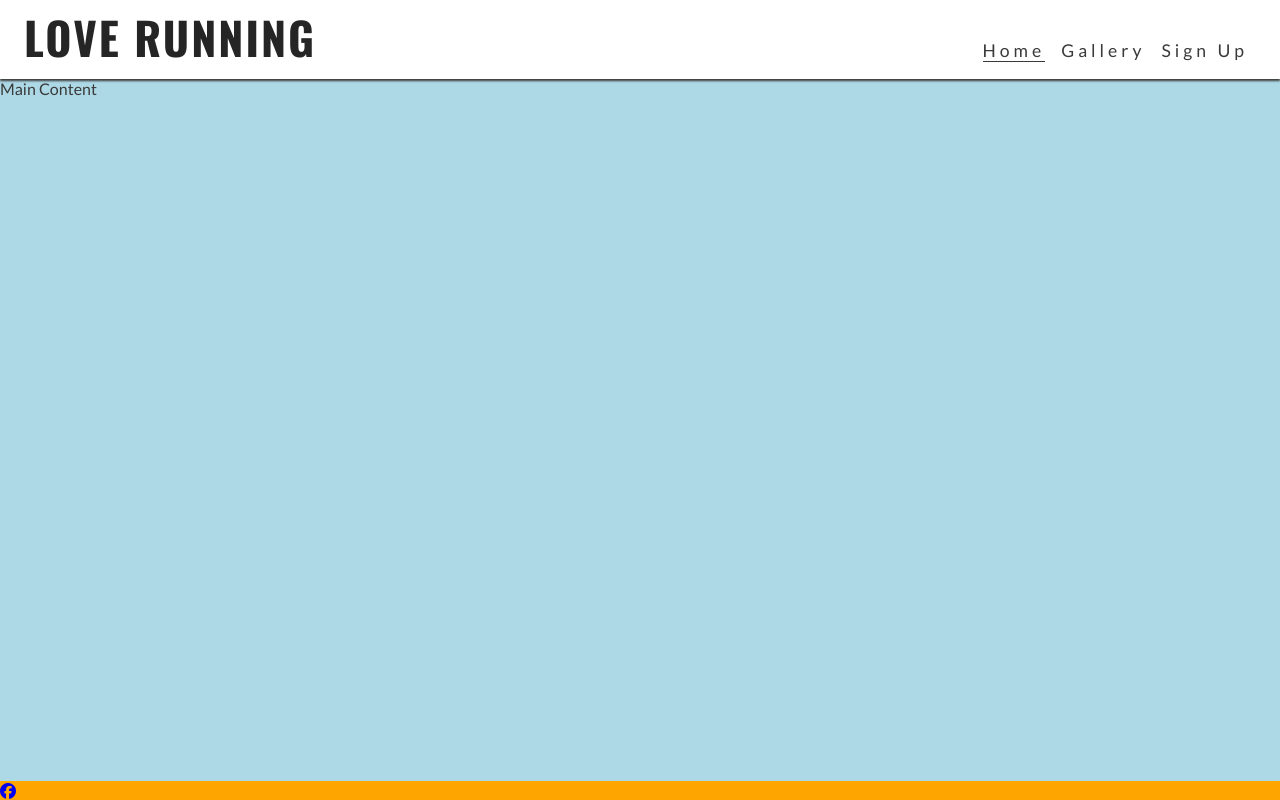
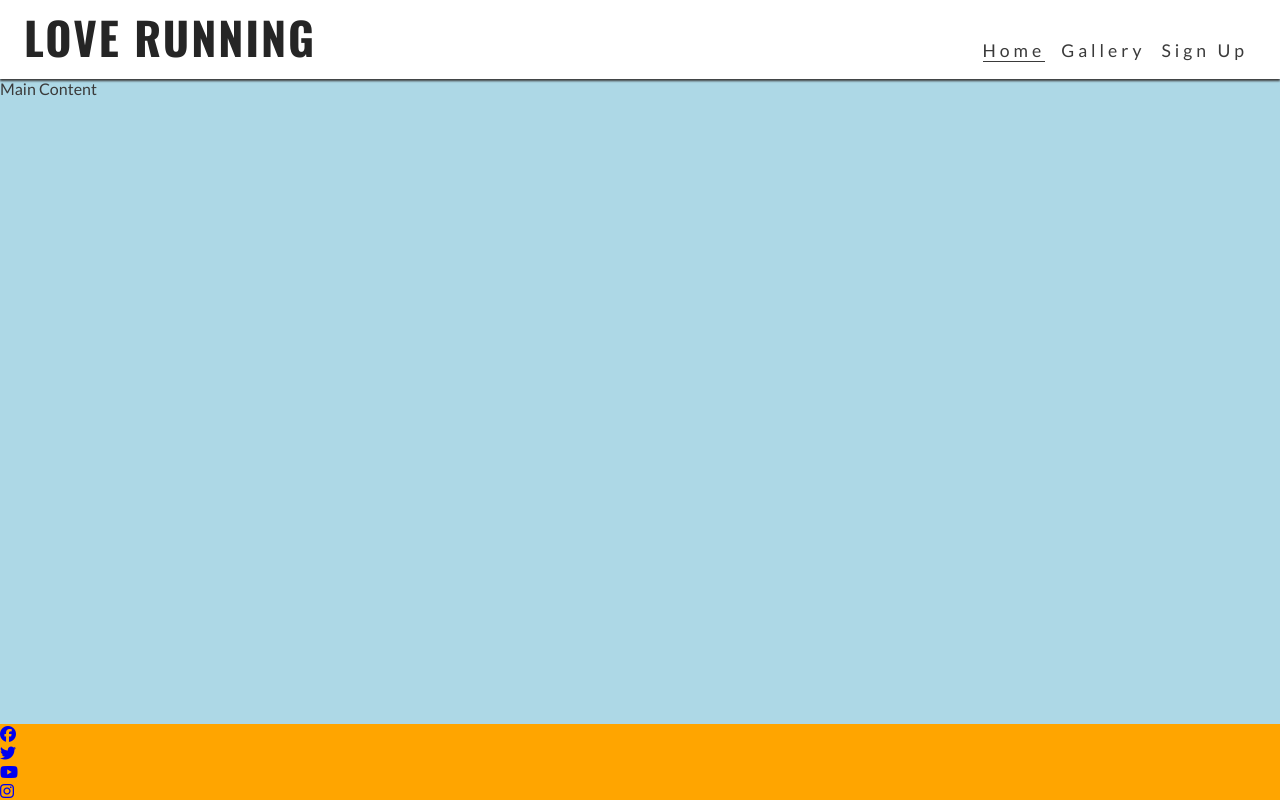
Before and after one commit to TafadzwaMangena/love-running, a plain HTML site: page index.html in a window 1280 px wide. Drawn offline with nearby package versions, Linux system fonts and the light colour scheme.

Commit message:
Add remaining links to footer

```diff
--- a/index.html
+++ b/index.html
@@ -5,7 +5,8 @@
     <meta charset="UTF-8">
     <meta name="viewport" content="width=device-width, initial-scale=1.0">
     <!--Meta tags for search engines-->
-    <meta name="description" content="Love Running. Club for runners in Dublin, Ireland. Urban running, trail running. Dublin docklands and Phoenix Park">
+    <meta name="description"
+        content="Love Running. Club for runners in Dublin, Ireland. Urban running, trail running. Dublin docklands and Phoenix Park">
     <meta name="keywords" content="love running, run, running club, runners, Ireland, Dublin, sport, exercise">
     <!--Title-->
     <title>Love Running</title>
@@ -24,7 +25,7 @@
             <h1 id="logo">Love Running</h1>
         </a>
         <input type="checkbox" id="nav-toggle" name="nav-toggle">
-        <label for="nav-toggle" class="nav-toggle-label">X</label>
+        <label for="nav-toggle" class="nav-toggle-label"><i class="fa-solid fa-bars"></i></label>
         <nav>
             <ul id="menu">
                 <li><a href="" class="active">Home</a></li>
@@ -40,7 +41,22 @@
     <!--Footer-->
     <footer>
         <ul>
-            <li><a href="https://wwww.facebook.com/" target="_blank" rel="noopener" aria-label="Visit our Facebook page (opens in a new tab)"><i class="fa-brands fa-facebook"></i></a></li>
+            <li><a href="https://wwww.facebook.com/" target="_blank" rel="noopener"
+                    aria-label="Visit our Facebook page (opens in a new tab)"><i class="fa-brands fa-facebook"></i></a>
+            </li>
+
+            <li><a href="https://x.com/" target="_blank" rel="noopener"
+                    aria-label="Visit our X page (opens in a new tab)"><i class="fa-brands fa-twitter"></i></a>
+            </li>
+
+            <li><a href="https://www.youtube.com/" target="_blank" rel="noopener"
+                    aria-label="Visit our YouTube page (opens in a new tab)"><i class="fa-brands fa-youtube"></i></a>
+            </li>
+
+            <li><a href="https://www.instagram.com/" target="_blank" rel="noopener"
+                    aria-label="Visit our instagram page (opens in a new tab)"><i
+                        class="fa-brands fa-instagram"></i></a>
+            </li>
         </ul>
     </footer>
 
```
